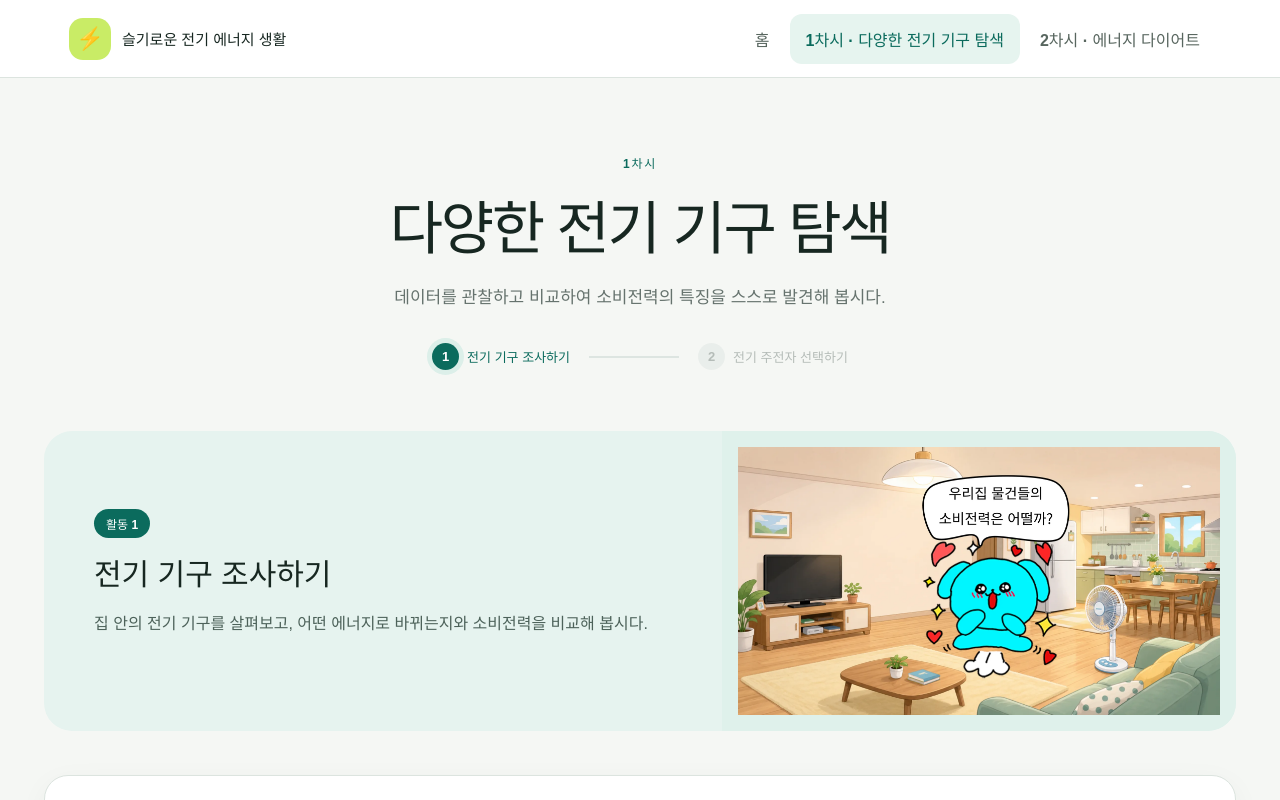
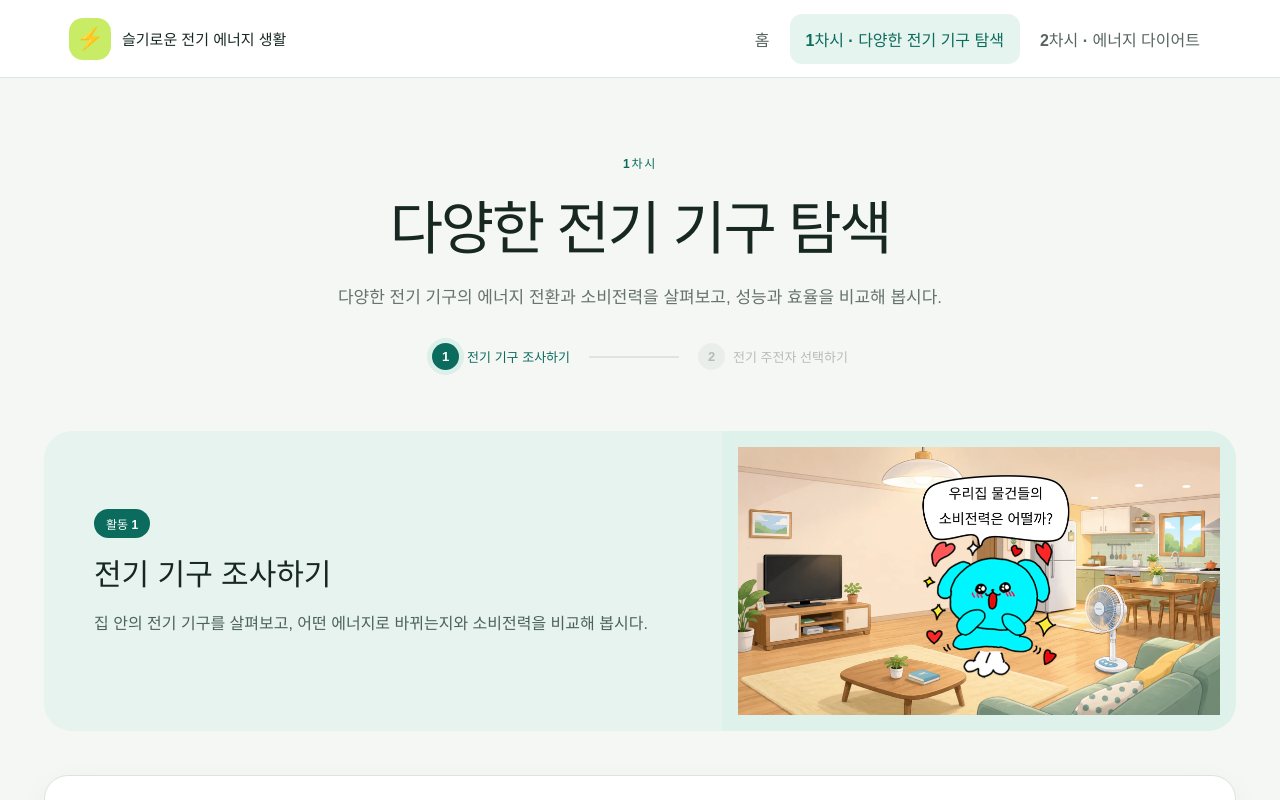
Before and after one commit to moon0saem/power_consumption, a React (Vite) app in the folder react-app/: page /#/home in a window 1280 px wide. Both pictures are taken after a click on the button "1차시 · 다양한 전기 기구 탐색". Shown: the top 800 px of the page. Built offline with nearby package versions, Linux system fonts and the light colour scheme; a web font is replaced by a local one.

Commit message:
Refine lesson one introduction

```diff
--- a/react-app/src/pages/LessonOne.jsx
+++ b/react-app/src/pages/LessonOne.jsx
@@ -163,5 +163,5 @@ export default function LessonOne() {
     setActivity(nextActivity)
     window.scrollTo({ top: 0, behavior: 'smooth' })
   }
-  return <div className="page lesson-page"><header className="page-header"><span>1차시</span><h1>다양한 전기 기구 탐색</h1><p>데이터를 관찰하고 비교하여 소비전력의 특징을 스스로 발견해 봅시다.</p><div className="journey-progress" aria-label="1차시 활동 선택"><button type="button" className={activity === 'appliances' ? 'active' : 'complete'} onClick={() => switchActivity('appliances')} aria-current={activity === 'appliances' ? 'step' : undefined}><i>{activity === 'appliances' ? '1' : '✓'}</i>전기 기구 조사하기</button><b /><button type="button" className={activity === 'kettle' ? 'active' : kettleUnlocked ? 'available' : ''} disabled={!kettleUnlocked} onClick={() => switchActivity('kettle')} aria-current={activity === 'kettle' ? 'step' : undefined}><i>2</i>전기 주전자 선택하기</button></div></header>{activity === 'appliances' ? <ApplianceActivity onNext={openKettle} /> : <KettleActivityV2 />}</div>
+  return <div className="page lesson-page"><header className="page-header"><span>1차시</span><h1>다양한 전기 기구 탐색</h1><p>다양한 전기 기구의 에너지 전환과 소비전력을 살펴보고, 성능과 효율을 비교해 봅시다.</p><div className="journey-progress" aria-label="1차시 활동 선택"><button type="button" className={activity === 'appliances' ? 'active' : 'complete'} onClick={() => switchActivity('appliances')} aria-current={activity === 'appliances' ? 'step' : undefined}><i>{activity === 'appliances' ? '1' : '✓'}</i>전기 기구 조사하기</button><b /><button type="button" className={activity === 'kettle' ? 'active' : kettleUnlocked ? 'available' : ''} disabled={!kettleUnlocked} onClick={() => switchActivity('kettle')} aria-current={activity === 'kettle' ? 'step' : undefined}><i>2</i>전기 주전자 선택하기</button></div></header>{activity === 'appliances' ? <ApplianceActivity onNext={openKettle} /> : <KettleActivityV2 />}</div>
 }
```
